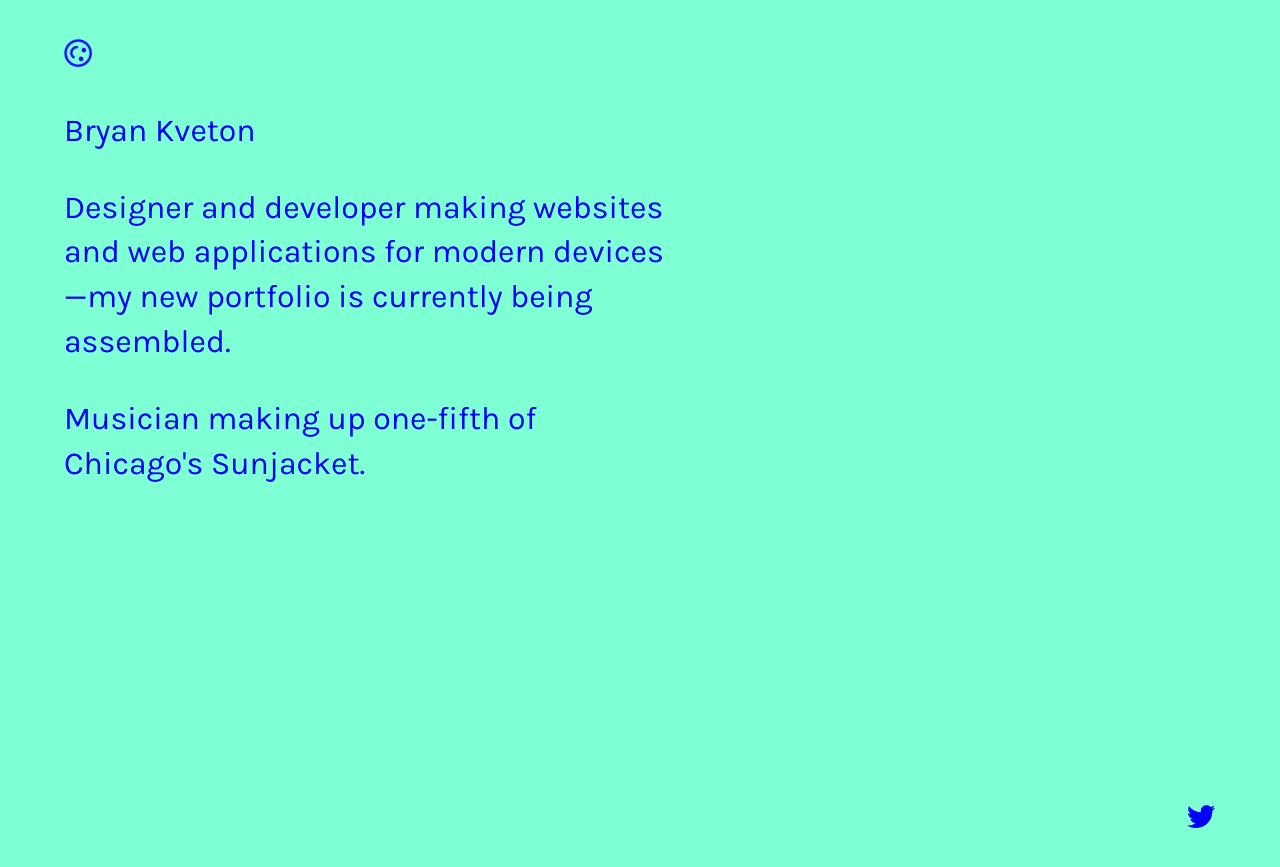
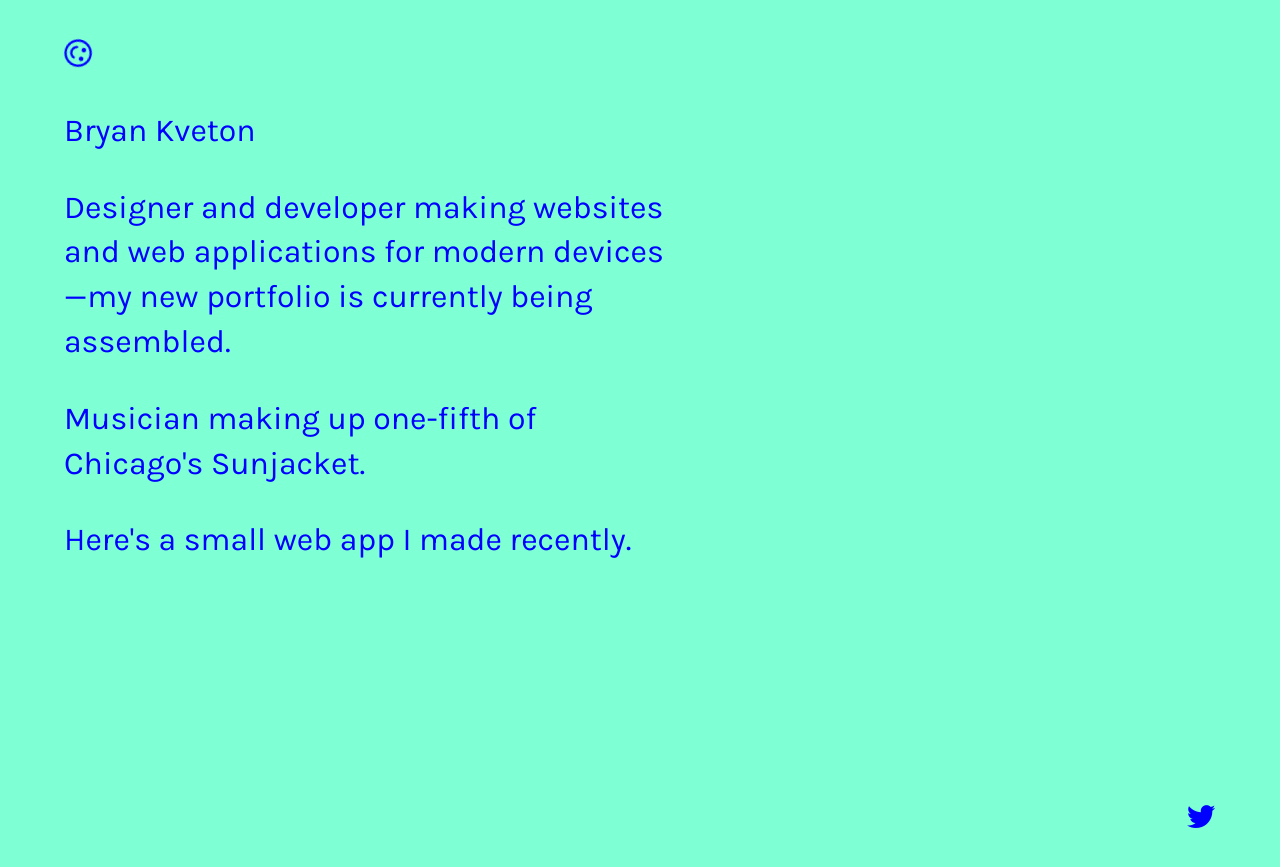
Before and after one commit to brynosaur/brynosaur.github.io, a Jekyll site: the page built from index.html, in a window 1280 px wide. Shown: the top 867 px of the page. Built offline with Jekyll 4.4.1, drawn with Linux system fonts in a browser that asks for light colours; nearby versions of some CDN libraries.

Commit message:
Update home page

```diff
--- a/index.html
+++ b/index.html
@@ -7,6 +7,8 @@ layout: default
     <p><a class="trigger" href="#">Designer and developer making websites and web applications for modern devices—my new portfolio is currently being assembled.</a></p>
 
     <p><a href="http://www.sunjacket.net">Musician making up one-fifth of Chicago's Sunjacket.</a></p>
+
+    <p><a href="http://concerts.brynosaur.com">Here's a small web app I made recently.</a></p>
   </div>
 </div>
 
```
